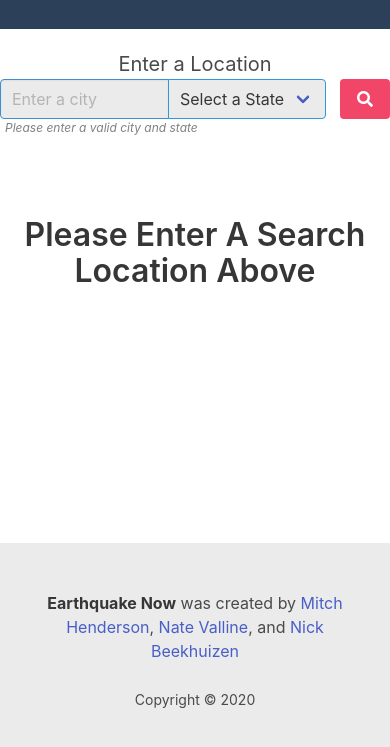
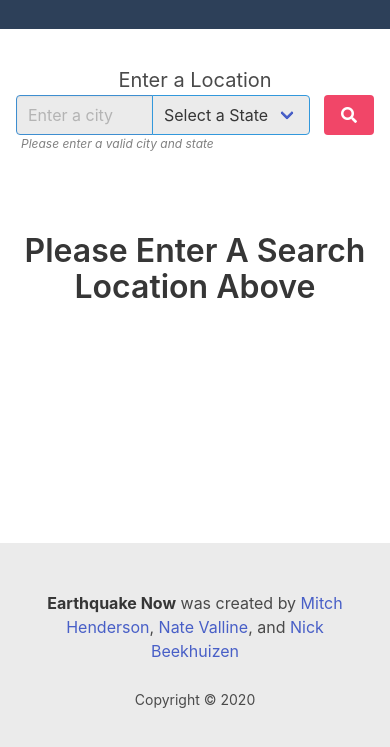
Before and after one commit to nabeek/Earthquake-Now, a plain HTML site: page index.html in a window 390 px wide. Shown: the part 85-832 px from the top of the page. Drawn offline with nearby package versions, Linux system fonts and the light colour scheme.

Commit message:
Issue 85: added padding for mobile

```diff
--- a/Assets/styles.css
+++ b/Assets/styles.css
@@ -22,6 +22,10 @@ header {
     max-width: 1368px;
     padding: 1em;
     width: 100%;
+}
+
+#wrapper {
+    padding: 1em;
 }
 
 /* Welcome Content */
```
